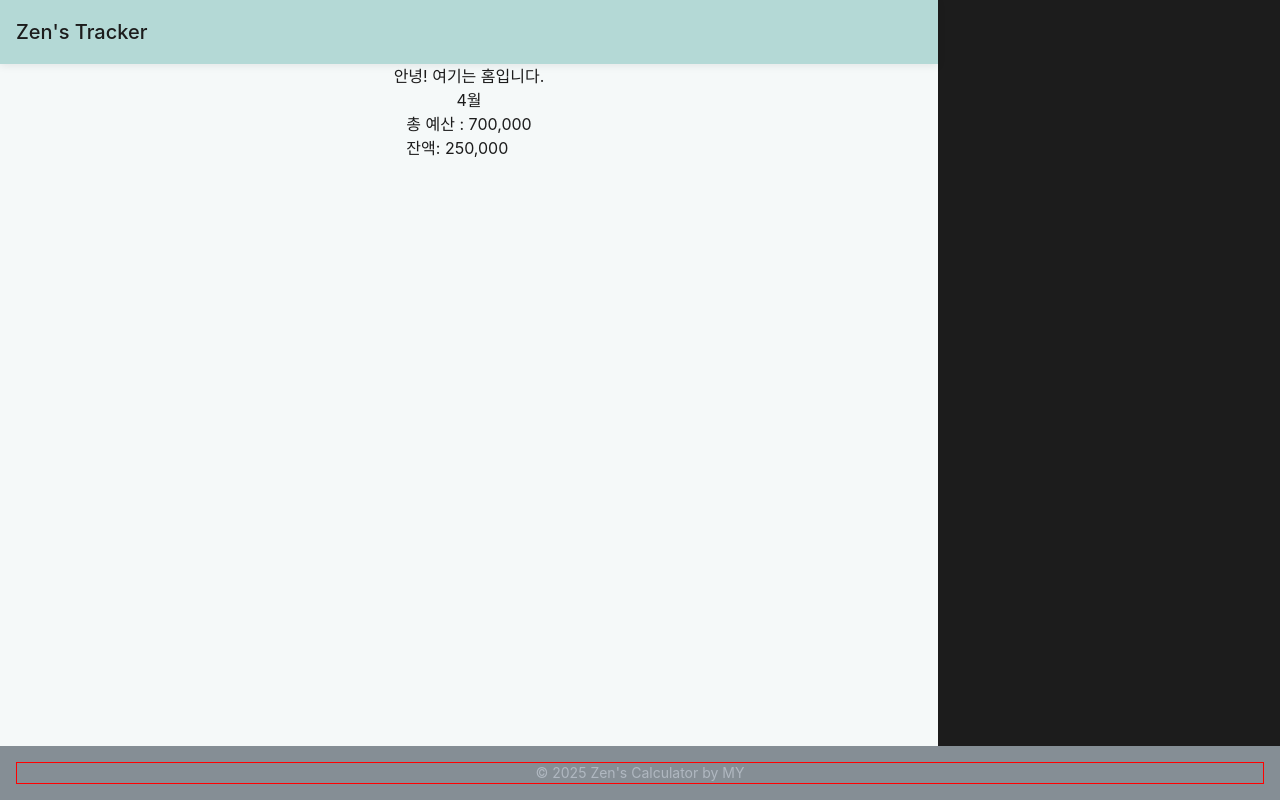
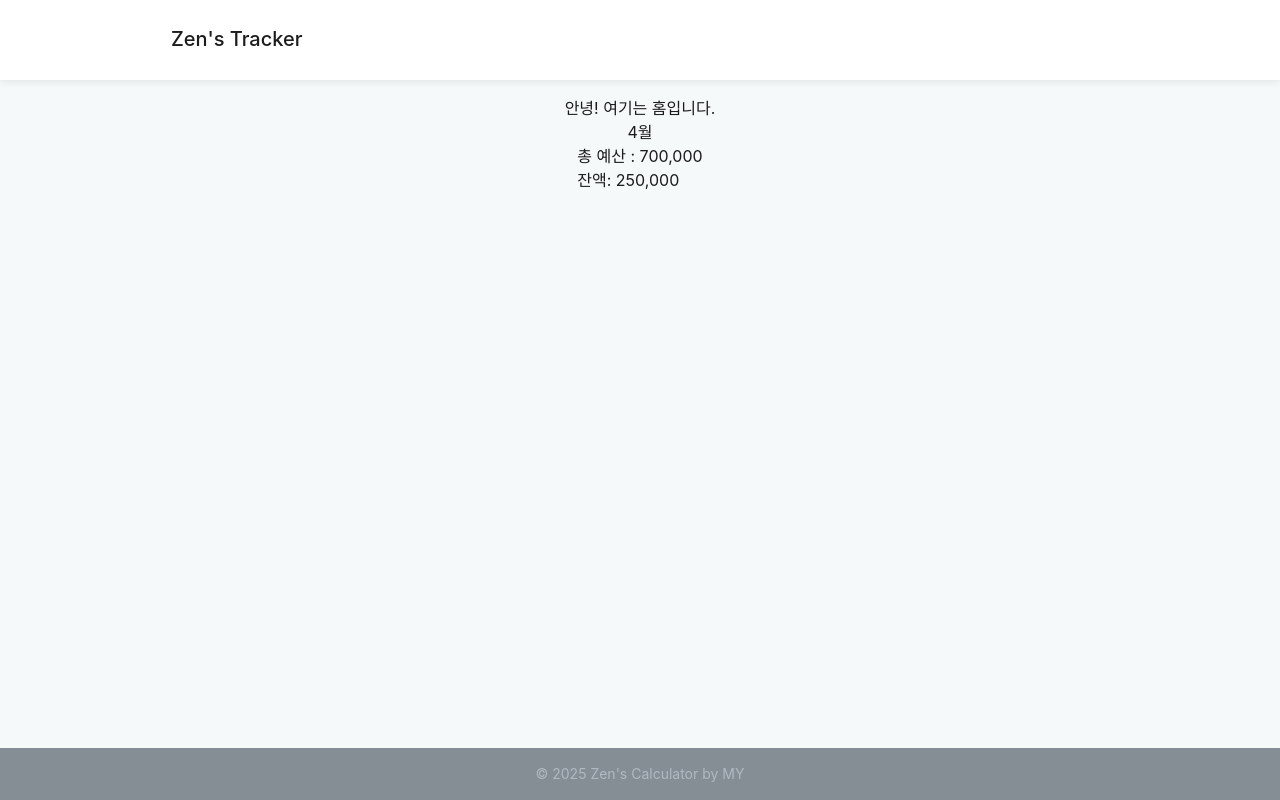
Before and after one commit to ehvzmf/zen-tracker, a React (Vite) app: page / in a window 1280 px wide. Built offline with nearby package versions, Linux system fonts and the light colour scheme; a web font is replaced by a local one.

Commit message:
fix: 너비 제한 삭제

```diff
--- a/src/index.css
+++ b/src/index.css
@@ -52,20 +52,3 @@ a {
 a:hover {
   color: #AED7E0;
 }
-
-html {
-  margin: 0;
-  padding: 0;
-  width: 100%;
-}
-
-body {
-  margin: 0;
-  align-content: center;
-  justify-content: center;
-  display: flex;
-  place-items: center;
-  min-width: 320px;
-  max-width: 938px;
-  min-height: 100vh;
-}
--- a/src/pages/Home.tsx
+++ b/src/pages/Home.tsx
@@ -1,11 +1,13 @@
-import { Box, Container, Typography, Divider } from '@mui/material'
+import { Box, Typography, Divider } from '@mui/material'
 
 export const Home: React.FC = () => {
   return (
-    <Container
+    <Box sx={{ width: '100%' }}>
+      <Box
         sx={{
           mx: 'auto',
-        width: 938,
+          // width: { xs: 393, md: 938 },
+          width: '100%',
           display: 'flex',
           justifyContent: 'center',
           alignItems: 'center',
@@ -31,6 +33,7 @@ export const Home: React.FC = () => {
         </Box>
 
         <Divider />
-    </Container>
+      </Box>
+    </Box>
   );
 };
--- a/src/widgets/Footer.tsx
+++ b/src/widgets/Footer.tsx
@@ -2,12 +2,13 @@ import { Box, Typography, useTheme, useMediaQuery } from '@mui/material';
 
 const Footer = () => {
   const theme = useTheme();
+  const isMobile = useMediaQuery(theme.breakpoints.down('sm'));
 
   return (
     <Box
       component="footer"
       sx={{
-        width: '100vw',
+        width: '100%',
         backgroundColor: theme.palette.grey[800],
         color: theme.palette.grey[500],
         padding: '1rem',
@@ -17,7 +18,7 @@ const Footer = () => {
       <Box
         sx={{
           margin: 'auto',
-          border: '1px solid red',
+          width: '100%',
         }}
       >
         <Typography variant="body2">© 2025 Zen's Calculator by MY</Typography>
--- a/src/widgets/Header.tsx
+++ b/src/widgets/Header.tsx
@@ -1,34 +1,38 @@
-import { AppBar, Toolbar, Typography, Button, Box } from '@mui/material';
+import { AppBar, Toolbar, Typography, Button, Box, useTheme, useMediaQuery } from '@mui/material';
 
 const Header = () => {
+  const theme = useTheme();
+  const isMobile = useMediaQuery(theme.breakpoints.down('sm'));
+
   return (
     <AppBar
       position="static"
       sx={{
-        boxShadow: '0px 2px 8px 0px rgba(0, 0, 0, 0.08)',
+        background: '#fff',
+        boxShadow: isMobile ? 'none' : '0px 2px 8px 0px rgba(0, 0, 0, 0.08)',
       }}
     >
       <Toolbar
         disableGutters
         sx={{
+          mt: 2,
           mx: 'auto',
-          px: 2,
-          width: '100%',
-          justifyContent: 'space-between'
+          pb: '18px',
         }}
       >
         <Box
           sx={{
             mx: 'auto',
             width: { xs: 393, md: 938 },
-
+            display: 'flex',
+            alignItems: 'flex-end',
+            justifyContent: 'space-between',
           }}
         >
           <Typography variant="h6">
             Zen's Tracker
           </Typography>
         </Box>
-
       </Toolbar>
     </AppBar>
   );
--- a/src/widgets/Layout.tsx
+++ b/src/widgets/Layout.tsx
@@ -7,18 +7,19 @@ export const Layout = () => {
   return (
     <Box
       sx={{
-        mx: 'auto',
-        width: 938,
-        minHeight: '100vh',
         display: 'flex',
         flexDirection: 'column',
-        boxSizing: 'border-box',
+        alignItems: 'center',
+        width: '100vw',
+        minHeight: '100vh',
+        boxSizing: 'border-box'
       }}
     >
       <Header />
       <Box
         component="main"
         sx={{
+          p: 2,
           mx: 'auto',
           flexGrow: 1,
         }}
```
Also changed, not shown: src/widgets/Sidebar.tsx (deleted, +0 -25 lines). Lines whose indentation alone changed are shown as unchanged.
